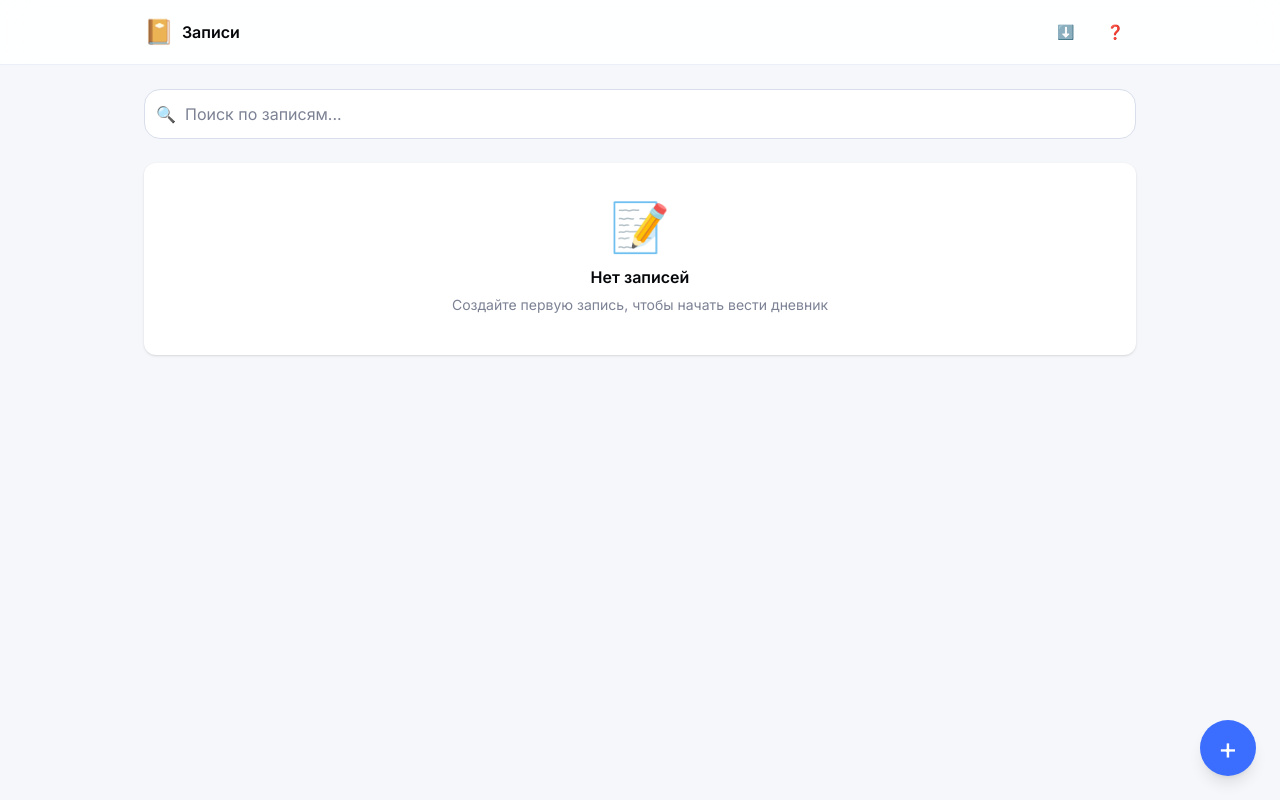
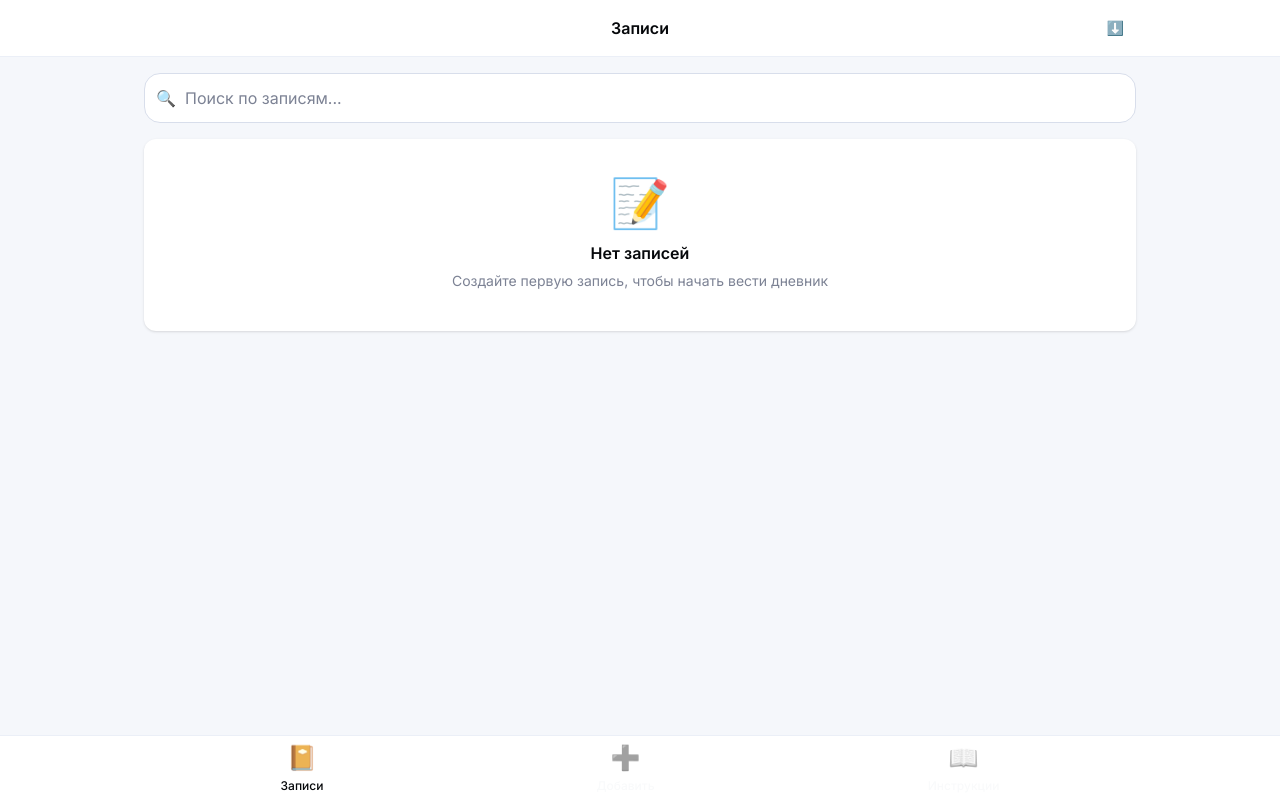
Before and after one commit to ayratzarip/logbook, a Next.js app: page / in a window 1280 px wide. Built offline with nearby package versions, Linux system fonts and the light colour scheme.

Commit message:
Refactored Header component to include dynamic title and export functionality, integrated "Add to Home" feature, and updated layout across multiple pages to enhance user experience.

```diff
--- a/app/entry/[id]/edit/page.tsx
+++ b/app/entry/[id]/edit/page.tsx
@@ -3,6 +3,7 @@
 import { useEffect, useState } from 'react';
 import { useParams } from 'next/navigation';
 import { Header } from '@/components/layout/Header';
+import { BottomNav } from '@/components/layout/BottomNav';
 import { EntryFormStepper } from '@/components/form/EntryFormStepper';
 import { DiaryEntry } from '@/lib/types/diary';
 import { telegramStorageService } from '@/lib/services/telegram-storage';
@@ -31,25 +32,28 @@ export default function EditEntryPage() {
 
   if (isLoading) {
     return (
-      <div className="min-h-screen bg-gray-95 dark:bg-brand-10">
-        <Header />
+      <div className="min-h-screen bg-gray-95 dark:bg-brand-10 pb-20">
+        <Header title="Редактирование" showExport={false} showAddToHome={false} />
         <div className="container mx-auto px-4 py-12 max-w-3xl">
           <div className="text-center">
             <div className="text-2xl mb-2">⏳</div>
             <p className="text-body">Загрузка...</p>
           </div>
         </div>
+        <BottomNav />
       </div>
     );
   }
 
   return (
-    <div className="min-h-screen bg-gray-95 dark:bg-brand-10">
-      <Header />
+    <div className="min-h-screen bg-gray-95 dark:bg-brand-10 pb-20">
+      <Header title="Редактирование" showExport={false} showAddToHome={false} />
 
-      <main className="container mx-auto px-4 py-6 max-w-3xl">
+      <main className="container mx-auto px-4 py-4 max-w-3xl">
         <EntryFormStepper initialEntry={entry} />
       </main>
+
+      <BottomNav />
     </div>
   );
 }
--- a/app/entry/[id]/page.tsx
+++ b/app/entry/[id]/page.tsx
@@ -3,6 +3,7 @@
 import { useEffect, useState } from 'react';
 import { useParams, useRouter } from 'next/navigation';
 import { Header } from '@/components/layout/Header';
+import { BottomNav } from '@/components/layout/BottomNav';
 import { EntryDetail } from '@/components/diary/EntryDetail';
 import { Button } from '@/components/ui/button';
 import { DiaryEntry } from '@/lib/types/diary';
@@ -47,14 +48,15 @@ export default function EntryDetailPage() {
 
   if (isLoading) {
     return (
-      <div className="min-h-screen bg-gray-95 dark:bg-brand-10">
-        <Header />
+      <div className="min-h-screen bg-gray-95 dark:bg-brand-10 pb-20">
+        <Header title="Запись" showExport={false} showAddToHome={false} />
         <div className="container mx-auto px-4 py-12 max-w-3xl">
           <div className="text-center">
             <div className="text-2xl mb-2">⏳</div>
             <p className="text-body">Загрузка...</p>
           </div>
         </div>
+        <BottomNav />
       </div>
     );
   }
@@ -64,23 +66,24 @@ export default function EntryDetailPage() {
   }
 
   return (
-    <div className="min-h-screen bg-gray-95 dark:bg-brand-10">
-      <Header />
+    <div className="min-h-screen bg-gray-95 dark:bg-brand-10 pb-20">
+      <Header title="Запись" showExport={false} showAddToHome={false} />
 
-      <main className="container mx-auto px-4 py-6 max-w-3xl">
+      <main className="container mx-auto px-4 py-4 max-w-3xl">
         <EntryDetail entry={entry} />
 
-        {/* FAB кнопка редактирования */}
-        <Link href={`/entry/${entry.id}/edit`}>
-          <Button
-            variant="primary"
-            size="lg"
-            className="fixed bottom-6 right-6 h-14 w-14 rounded-full shadow-lg hover:shadow-xl transition-shadow z-50"
-          >
-            ✏️
-          </Button>
-        </Link>
+        {/* Кнопка редактирования */}
+        <div className="mt-6 flex justify-center">
+          <Link href={`/entry/${entry.id}/edit`}>
+            <Button variant="secondary" className="gap-2">
+              <span aria-hidden>✏️</span>
+              Редактировать
+            </Button>
+          </Link>
+        </div>
       </main>
+
+      <BottomNav />
     </div>
   );
 }
--- a/app/entry/new/page.tsx
+++ b/app/entry/new/page.tsx
@@ -1,16 +1,19 @@
 'use client';
 
 import { Header } from '@/components/layout/Header';
+import { BottomNav } from '@/components/layout/BottomNav';
 import { EntryFormStepper } from '@/components/form/EntryFormStepper';
 
 export default function NewEntryPage() {
   return (
-    <div className="min-h-screen bg-gray-95 dark:bg-brand-10">
-      <Header />
+    <div className="min-h-screen bg-gray-95 dark:bg-brand-10 pb-20">
+      <Header title="Новая запись" showExport={false} showAddToHome={false} />
 
-      <main className="container mx-auto px-4 py-6 max-w-3xl">
+      <main className="container mx-auto px-4 py-4 max-w-3xl">
         <EntryFormStepper />
       </main>
+
+      <BottomNav />
     </div>
   );
 }
--- a/app/instructions/page.tsx
+++ b/app/instructions/page.tsx
@@ -1,6 +1,7 @@
 'use client';
 
 import { Header } from '@/components/layout/Header';
+import { BottomNav } from '@/components/layout/BottomNav';
 import { useState } from 'react';
 import { cn } from '@/lib/utils/cn';
 
@@ -31,10 +32,10 @@ function InstructionItem({ title, summary, children }: { title: string, summary:
 
 export default function InstructionsPage() {
   return (
-    <div className="min-h-screen bg-gray-95 dark:bg-brand-10">
-      <Header />
+    <div className="min-h-screen bg-gray-95 dark:bg-brand-10 pb-20">
+      <Header title="Инструкции" showExport={false} showAddToHome={false} />
 
-      <main className="container mx-auto px-4 py-6 max-w-3xl space-y-8 pb-20">
+      <main className="container mx-auto px-4 py-4 max-w-3xl space-y-6">
         <section>
           <InstructionItem
             title="Для чего нужен журнал самонаблюдения"
@@ -62,7 +63,6 @@ export default function InstructionsPage() {
                 <li>Во время каждого неудачного социального взаимодействия.</li>
                 <li>После каждого эффективного социального взаимодействия.</li>
                 <li>Когда Вы движетесь к цели, то при выполнении каждого шага.</li>
-                <li>Во время выполнения упражнений из проекта.</li>
             </ul>
           </InstructionItem>
         </section>
@@ -182,6 +182,8 @@ export default function InstructionsPage() {
           </InstructionItem>
         </section>
       </main>
+
+      <BottomNav />
     </div>
   );
 }
--- a/app/page.tsx
+++ b/app/page.tsx
@@ -1,52 +1,26 @@
 'use client';
 
-import { useEffect, useState } from 'react';
+import { useEffect } from 'react';
 import { Header } from '@/components/layout/Header';
+import { BottomNav } from '@/components/layout/BottomNav';
 import { SearchBar } from '@/components/diary/SearchBar';
 import { EntryList } from '@/components/diary/EntryList';
-import { Button } from '@/components/ui/button';
 import { useDiaryStore } from '@/lib/store/diary-store';
-import { getTelegramWebApp } from '@/lib/utils/telegram';
-import Link from 'next/link';
 
 export default function Home() {
   const loadEntries = useDiaryStore((state) => state.loadEntries);
   const isLoading = useDiaryStore((state) => state.isLoading);
-  const [showAddToHome, setShowAddToHome] = useState(false);
 
   useEffect(() => {
     loadEntries();
   }, [loadEntries]);
 
-  useEffect(() => {
-    const webApp = getTelegramWebApp();
-    if (webApp?.addToHomeScreen && webApp?.checkHomeScreenStatus) {
-      // Проверяем, добавлено ли приложение на главный экран
-      webApp.checkHomeScreenStatus((status) => {
-        // Показываем кнопку только если приложение не добавлено
-        setShowAddToHome(status !== 'added');
-      });
-    }
-  }, []);
+  return (
+    <div className="min-h-screen bg-gray-95 dark:bg-brand-10 pb-20">
+      <Header title="Записи" />
 
-  const handleAddToHomeScreen = () => {
-    const webApp = getTelegramWebApp();
-    if (webApp?.addToHomeScreen) {
-      webApp.HapticFeedback.impactOccurred('light');
-      webApp.addToHomeScreen();
-      // Скрываем кнопку после нажатия
-      setShowAddToHome(false);
-    }
-  };
-
-  return (
-    <div className="min-h-screen bg-gray-95 dark:bg-brand-10">
-      <Header />
-
-      <main className="mx-auto max-w-5xl px-4 py-6 space-y-6">
-        <div className="mb-6">
-          <SearchBar />
-        </div>
+      <main className="mx-auto max-w-5xl px-4 py-4 space-y-4">
+        <SearchBar />
 
         {isLoading ? (
           <div className="text-center py-12">
@@ -56,32 +30,9 @@ export default function Home() {
         ) : (
           <EntryList />
         )}
+      </main>
 
-        {/* Кнопка "Добавить на главный экран" */}
-        {showAddToHome && (
-          <Button
-            variant="secondary"
-            size="sm"
-            onClick={handleAddToHomeScreen}
-            className="fixed bottom-6 left-6 h-12 px-4 rounded-full shadow-lg hover:shadow-xl transition-shadow z-50 flex items-center gap-2"
-            title="Добавить на главный экран"
-          >
-            <span className="text-lg">📲</span>
-            <span className="text-sm">На экран</span>
-          </Button>
-        )}
-
-        {/* FAB кнопка */}
-        <Link href="/entry/new">
-          <Button
-            variant="primary"
-            size="lg"
-            className="fixed bottom-6 right-6 h-14 w-14 rounded-full shadow-lg hover:shadow-xl transition-shadow z-50 bg-brand-70 text-white! hover:opacity-90 focus-visible:ring-brand-70/40 text-3xl font-light flex items-center justify-center leading-none"
-          >
-            +
-          </Button>
-        </Link>
-      </main>
+      <BottomNav />
     </div>
   );
 }
--- /dev/null
+++ b/components/layout/BottomNav.tsx
@@ -0,0 +1,78 @@
+'use client';
+
+import Link from 'next/link';
+import { usePathname } from 'next/navigation';
+import { cn } from '@/lib/utils/cn';
+
+interface NavItem {
+  href: string;
+  label: string;
+  icon: string;
+  activeIcon: string;
+}
+
+const navItems: NavItem[] = [
+  {
+    href: '/',
+    label: 'Записи',
+    icon: '📋',
+    activeIcon: '📔',
+  },
+  {
+    href: '/entry/new',
+    label: 'Добавить',
+    icon: '➕',
+    activeIcon: '✏️',
+  },
+  {
+    href: '/instructions',
+    label: 'Инструкции',
+    icon: '📖',
+    activeIcon: '📘',
+  },
+];
+
+export function BottomNav() {
+  const pathname = usePathname();
+
+  const isActive = (href: string) => {
+    if (href === '/') {
+      return pathname === '/';
+    }
+    return pathname.startsWith(href);
+  };
+
+  return (
+    <nav className="fixed bottom-0 left-0 right-0 z-40 border-t border-gray-90/80 bg-gray-100/95 backdrop-blur-lg dark:border-gray-35/80 dark:bg-gray-5/95 safe-area-bottom">
+      <div className="mx-auto flex h-16 max-w-5xl items-center justify-around px-4">
+        {navItems.map((item) => {
+          const active = isActive(item.href);
+          return (
+            <Link
+              key={item.href}
+              href={item.href}
+              className={cn(
+                'flex flex-col items-center justify-center gap-1 px-4 py-2 transition-colors min-w-[72px]',
+                active ? 'text-brand-70' : 'text-gray-50 dark:text-gray-60'
+              )}
+            >
+              <span className={cn('text-2xl', !active && 'grayscale opacity-60')} aria-hidden>
+                {active ? item.activeIcon : item.icon}
+              </span>
+              <span
+                className={cn(
+                  'text-xs font-medium',
+                  active
+                    ? 'text-gray-0 dark:text-gray-100'
+                    : 'text-gray-50 dark:text-gray-60'
+                )}
+              >
+                {item.label}
+              </span>
+            </Link>
+          );
+        })}
+      </div>
+    </nav>
+  );
+}
--- a/components/layout/Header.tsx
+++ b/components/layout/Header.tsx
@@ -1,13 +1,31 @@
 'use client';
 
-import Link from 'next/link';
+import { useEffect, useState } from 'react';
 import { Button } from '@/components/ui/button';
 import { exportToCsv } from '@/lib/utils/csv-export';
 import { useDiaryStore } from '@/lib/store/diary-store';
 import { getTelegramWebApp } from '@/lib/utils/telegram';
 
-export function Header() {
+interface HeaderProps {
+  title?: string;
+  showExport?: boolean;
+  showAddToHome?: boolean;
+}
+
+export function Header({ title = 'Записи', showExport = true, showAddToHome = true }: HeaderProps) {
   const entries = useDiaryStore((state) => state.entries);
+  const [canAddToHome, setCanAddToHome] = useState(false);
+
+  useEffect(() => {
+    if (showAddToHome) {
+      const webApp = getTelegramWebApp();
+      if (webApp?.addToHomeScreen && webApp?.checkHomeScreenStatus) {
+        webApp.checkHomeScreenStatus((status) => {
+          setCanAddToHome(status !== 'added');
+        });
+      }
+    }
+  }, [showAddToHome]);
 
   const handleExport = () => {
     if (entries.length === 0) {
@@ -22,34 +40,51 @@ export function Header() {
     exportToCsv(entries);
   };
 
+  const handleAddToHomeScreen = () => {
+    const webApp = getTelegramWebApp();
+    if (webApp?.addToHomeScreen) {
+      webApp.HapticFeedback.impactOccurred('light');
+      webApp.addToHomeScreen();
+      setCanAddToHome(false);
+    }
+  };
+
   return (
-    <header className="sticky top-0 z-40 border-b border-gray-90/80 bg-gray-100/90 backdrop-blur-lg dark:border-gray-35/80 dark:bg-gray-5/80">
-      <div className="mx-auto flex h-16 max-w-5xl items-center justify-between px-4">
-        <Link href="/" className="flex items-center gap-2 text-h2">
-          <span className="text-2xl" aria-hidden>
-            📔
-          </span>
-          <span className="text-gray-0 dark:text-gray-100">Записи</span>
-        </Link>
-
-        <div className="flex items-center gap-2">
-          <Button
-            variant="ghost"
-            size="sm"
-            onClick={handleExport}
-            title="Экспорт в CSV"
-          >
-            ⬇️
-          </Button>
-          <Link href="/instructions">
+    <header className="sticky top-0 z-40 border-b border-gray-90/80 bg-gray-100/95 backdrop-blur-lg dark:border-gray-35/80 dark:bg-gray-5/95">
+      <div className="mx-auto flex h-14 max-w-5xl items-center justify-between px-4">
+        {/* Левая часть - Добавить на экран */}
+        <div className="flex items-center">
+          {showAddToHome && canAddToHome && (
             <Button
               variant="ghost"
               size="sm"
-              title="Инструкции"
+              onClick={handleAddToHomeScreen}
+              title="Добавить на главный экран"
+              className="gap-1"
             >
-              ❓
+              <span aria-hidden>🏠</span>
+              <span className="text-xs">На экран</span>
             </Button>
-          </Link>
+          )}
+        </div>
+
+        {/* Центр - Заголовок */}
+        <h1 className="text-h2 text-gray-0 dark:text-gray-100 absolute left-1/2 -translate-x-1/2">
+          {title}
+        </h1>
+
+        {/* Правая часть - Экспорт */}
+        <div className="flex items-center">
+          {showExport && (
+            <Button
+              variant="ghost"
+              size="sm"
+              onClick={handleExport}
+              title="Экспорт в CSV"
+            >
+              <span aria-hidden>⬇️</span>
+            </Button>
+          )}
         </div>
       </div>
     </header>
--- a/components/ui/dialog.tsx
+++ b/components/ui/dialog.tsx
@@ -37,14 +37,14 @@ export const Dialog: React.FC<DialogProps> = ({
       onClick={() => onOpenChange(false)}
     >
       {/* Backdrop */}
-      <div className="absolute inset-0 bg-black/50" />
+      <div className="absolute inset-0 bg-black/60" />
 
       {/* Dialog */}
       <div
         className={cn(
           'relative z-50 w-full max-w-md mx-4',
-          'bg-card-light dark:bg-card-dark',
-          'rounded-2xl shadow-lg',
+          'bg-gray-100 dark:bg-gray-5',
+          'rounded-2xl shadow-xl',
           'p-6'
         )}
         onClick={(e) => e.stopPropagation()}
```
